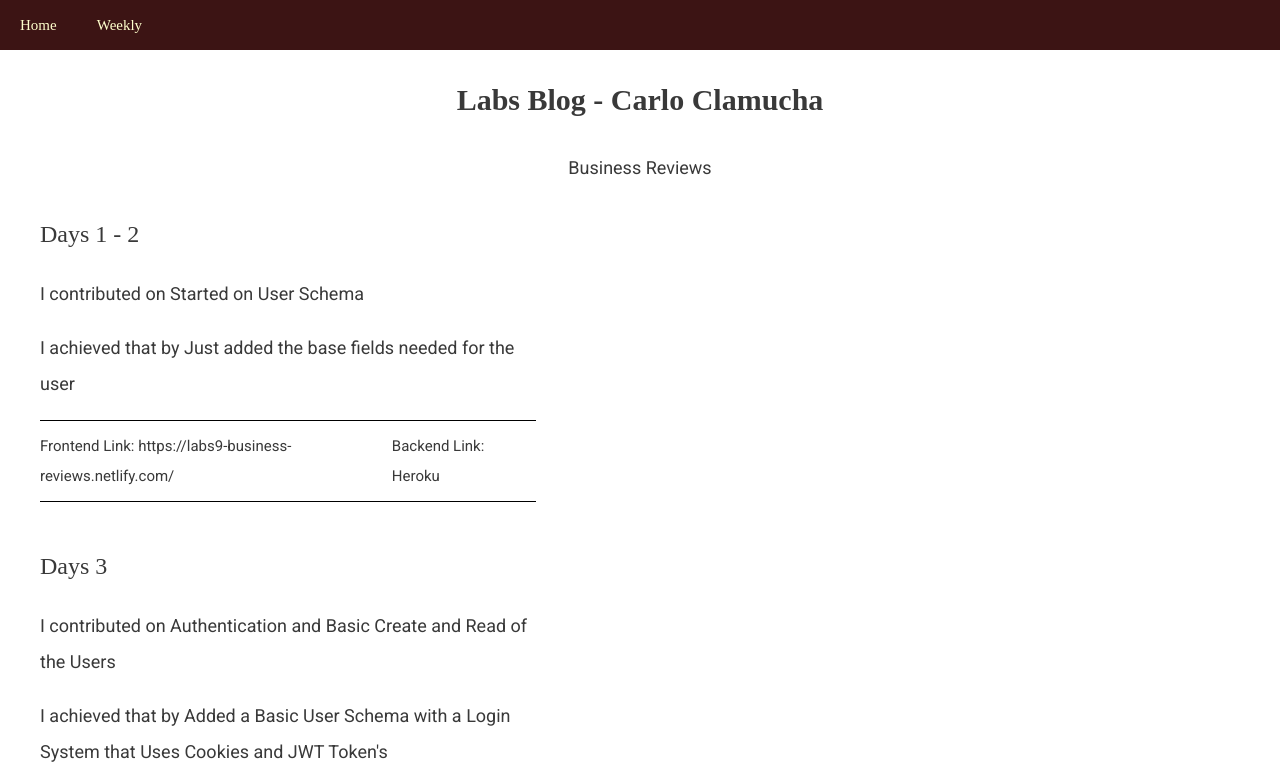
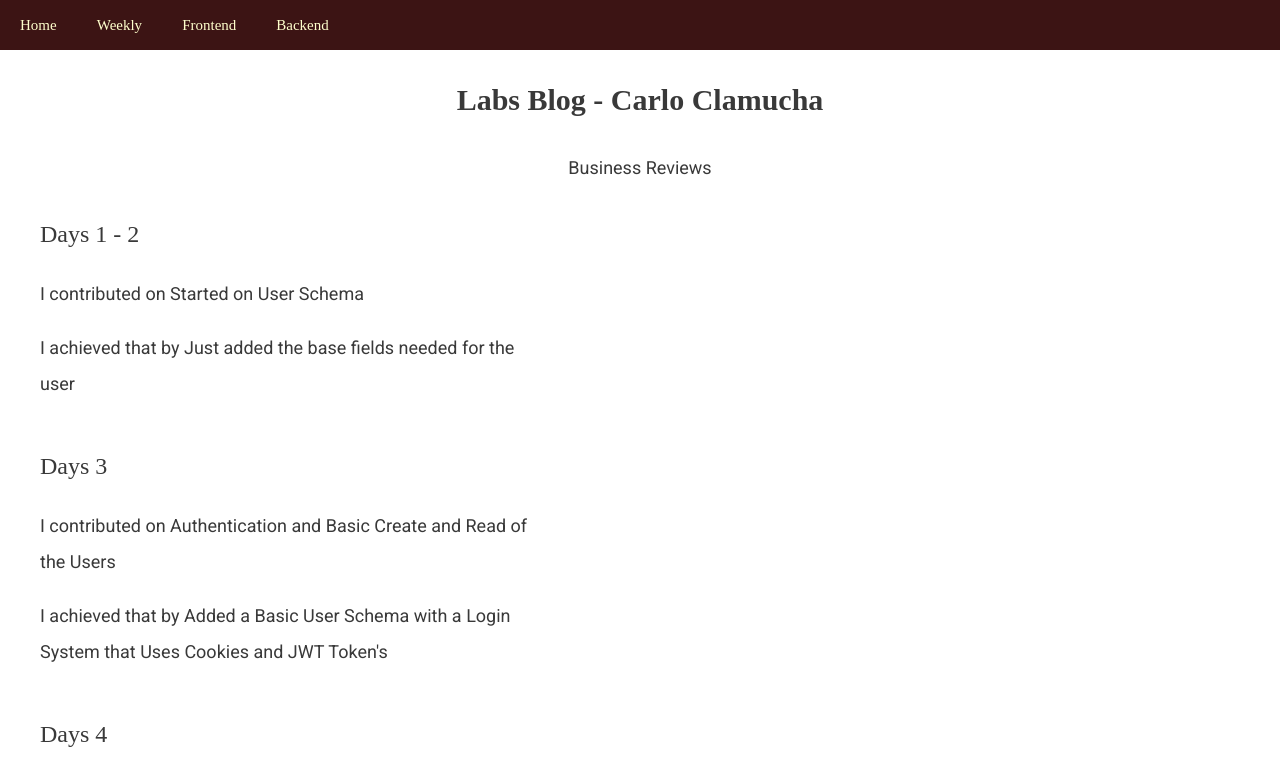
Before and after one commit to CarloC24/Carlo-blog, a Next.js app: page / in a window 1280 px wide. Shown: the top 784 px of the page. Built offline with nearby package versions, Linux system fonts and the light colour scheme; a web font is replaced by a local one.

Commit message:
adding more content

```diff
--- a/Journals.json
+++ b/Journals.json
@@ -2,22 +2,16 @@
   {
     "Day": "1 - 2",
     "Contributions": "Started on User Schema",
-    "Description": "Just added the base fields needed for the user",
-    "frontEndLink": "https://labs9-business-reviews.netlify.com/",
-    "backEndLink": "Heroku"
+    "Description": "Just added the base fields needed for the user"
   },
   {
     "Day": "3",
     "Contributions": "Authentication and Basic Create and Read of the Users",
-    "Description": "Added a Basic User Schema with a Login System that Uses Cookies and JWT Token's",
-    "frontEndLink": "https://labs9-business-reviews.netlify.com/",
-    "backEndLink": "Heroku"
+    "Description": "Added a Basic User Schema with a Login System that Uses Cookies and JWT Token's"
   },
   {
     "Day": "4",
     "Contributions": "Linking my Part to the Frontend",
-    "Description": "Linking my day 3 contributions to the frontend",
-    "frontEndLink": "https://labs9-business-reviews.netlify.com/",
-    "backEndLink": "Heroku"
+    "Description": "Linking my day 3 contributions to the frontend"
   }
 ]
--- a/components/LinkHeader.js
+++ b/components/LinkHeader.js
@@ -23,6 +23,8 @@ export default class LinkHeader extends Component {
         <Link href="/weekly">
           <a>Weekly</a>
         </Link>
+          <a href="https://bonafind.netlify.com">Frontend</a>
+          <a href="https://bonafind.herokuapp.com">Backend</a>
       </StyledLinkHeader>
     );
   }
--- a/pages/index.js
+++ b/pages/index.js
@@ -23,15 +23,6 @@ const StyledJournalEntry = styled.div`
   width: 40%;
 `;
 
-const StyledDivLinks = styled.div`
-  display: flex;
-  a {
-    padding: 1rem 2rem 1rem 0;
-    border-top: 1px solid black;
-    border-bottom: 1px solid black;
-  }
-`;
-
 class Homepage extends React.Component {
   constructor(props) {
     super(props);
@@ -46,12 +37,6 @@ class Homepage extends React.Component {
               <h1> Days {item.Day}</h1>
               <p> I contributed on {item.Contributions}</p>
               <p>I achieved that by {item.Description}</p>
-              <StyledDivLinks>
-                <a href={item.frontEndLink}>
-                  Frontend Link: {item.frontEndLink}
-                </a>
-                <a>Backend Link: {item.backEndLink}</a>
-              </StyledDivLinks>
             </StyledJournalEntry>
           );
         })}
```
Also changed, not shown: Weekly.json (+30 -0 lines).
